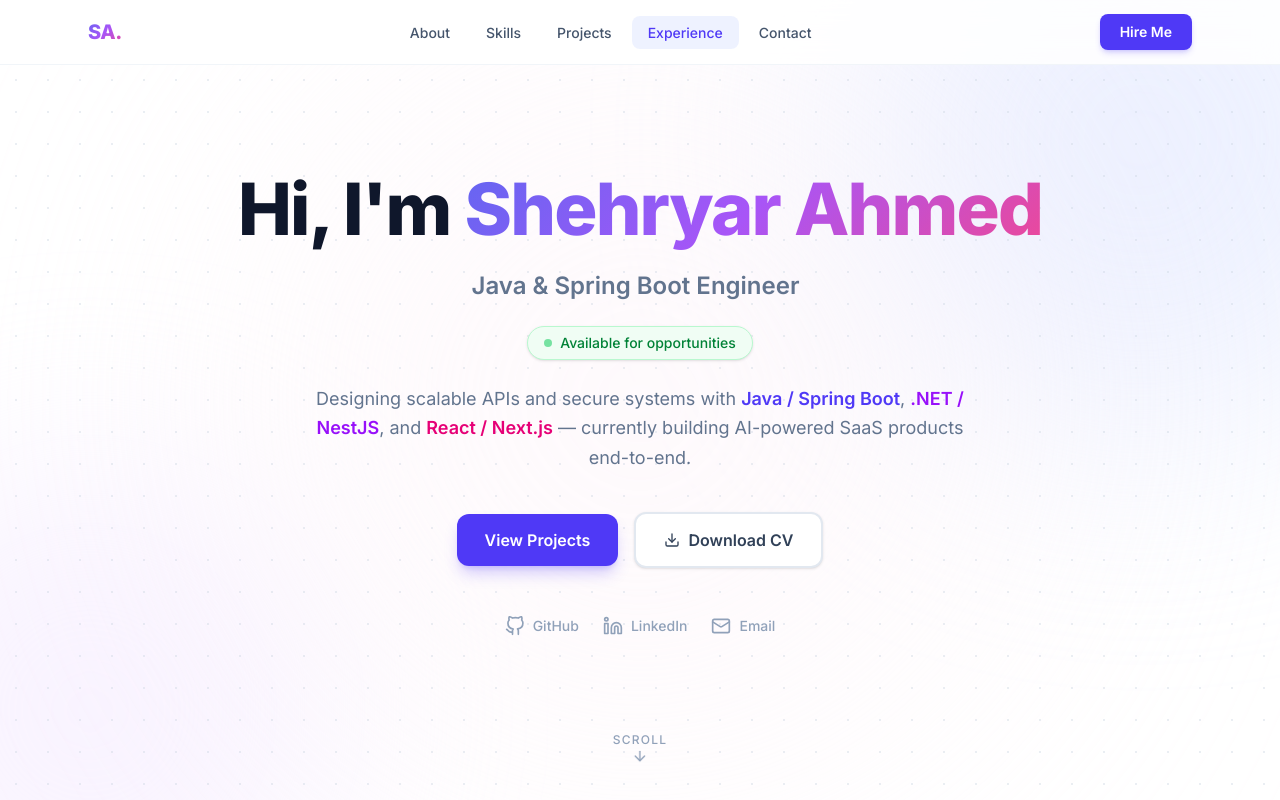
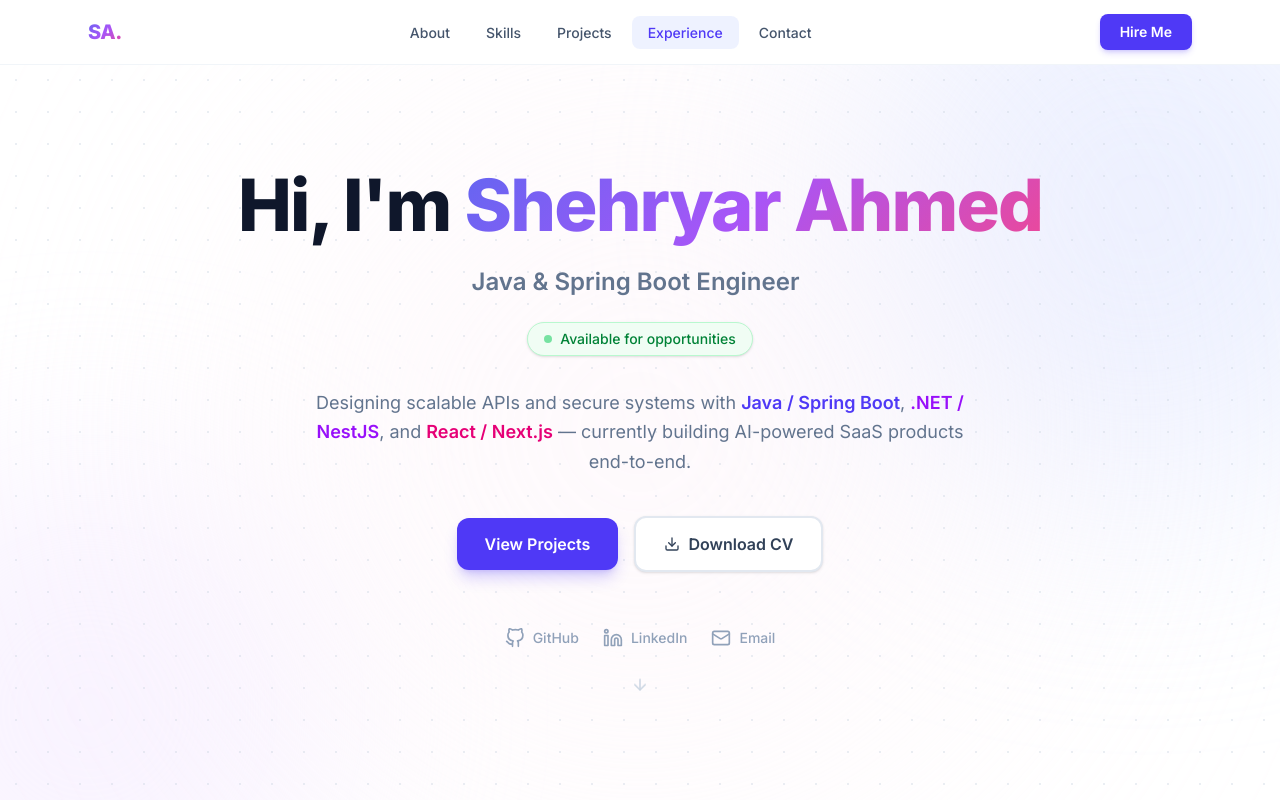
Before and after one commit to star-anonymus/shehryar-portfolio, a Next.js app: page / in a window 1280 px wide. Shown: the top 800 px of the page. Built offline with nearby package versions, Linux system fonts and the light colour scheme.

Commit message:
fix: hero starts below navbar (marginTop 64px), scroll cue in flow not absolute — eliminates SCROLL/LinkedIn overlap

```diff
--- a/components/Hero.tsx
+++ b/components/Hero.tsx
@@ -6,7 +6,8 @@ import { motion } from "framer-motion";
 
 export default function Hero() {
   return (
-    <section className="relative min-h-screen flex flex-col items-center justify-center px-6 overflow-hidden bg-white">
+    <section className="relative flex flex-col items-center justify-center px-6 overflow-hidden bg-white"
+      style={{ minHeight: "calc(100vh - 64px)", marginTop: "64px" }}>
       {/* Soft gradient blobs */}
       <div className="absolute inset-0 pointer-events-none overflow-hidden">
         <div className="absolute -top-40 -right-40 w-[600px] h-[600px] bg-indigo-100 rounded-full blur-[120px] opacity-60" />
@@ -18,7 +19,8 @@ export default function Hero() {
       <div className="absolute inset-0 opacity-[0.4]"
         style={{ backgroundImage: "radial-gradient(circle, #cbd5e1 1px, transparent 1px)", backgroundSize: "32px 32px" }} />
 
-      <div className="relative z-10 max-w-4xl mx-auto text-center">
+      {/* Hero content — vertically centered in the space below navbar */}
+      <div className="relative z-10 max-w-4xl mx-auto text-center py-16">
         {/* Name */}
         <motion.h1 initial={{ opacity: 0, y: 30 }} animate={{ opacity: 1, y: 0 }} transition={{ duration: 0.6, delay: 0.1 }}
           className="text-5xl sm:text-6xl md:text-7xl font-extrabold tracking-tight mb-4 leading-tight text-slate-900">
@@ -35,9 +37,9 @@ export default function Hero() {
           />
         </motion.div>
 
-        {/* Available badge — below title so it reads as hero content, not nav */}
+        {/* Available badge */}
         <motion.div initial={{ opacity: 0, y: 10 }} animate={{ opacity: 1, y: 0 }} transition={{ duration: 0.5, delay: 0.25 }}
-          className="inline-flex items-center gap-2 px-4 py-1.5 rounded-full border border-green-200 bg-green-50 text-green-700 text-sm font-medium mb-6 shadow-sm">
+          className="inline-flex items-center gap-2 px-4 py-1.5 rounded-full border border-green-200 bg-green-50 text-green-700 text-sm font-medium mb-8 shadow-sm">
           <span className="w-2 h-2 rounded-full bg-green-500 animate-pulse" />
           Available for opportunities
         </motion.div>
@@ -53,7 +55,7 @@ export default function Hero() {
 
         {/* CTAs */}
         <motion.div initial={{ opacity: 0, y: 20 }} animate={{ opacity: 1, y: 0 }} transition={{ duration: 0.6, delay: 0.4 }}
-          className="flex flex-wrap items-center justify-center gap-4 mb-12">
+          className="flex flex-wrap items-center justify-center gap-4 mb-14">
           <a href="#projects"
             className="px-7 py-3.5 rounded-xl bg-indigo-600 hover:bg-indigo-700 text-white font-semibold transition-all duration-200 shadow-lg shadow-indigo-600/25 hover:-translate-y-0.5">
             View Projects
@@ -67,7 +69,7 @@ export default function Hero() {
 
         {/* Socials */}
         <motion.div initial={{ opacity: 0 }} animate={{ opacity: 1 }} transition={{ duration: 0.6, delay: 0.5 }}
-          className="flex items-center justify-center gap-6">
+          className="flex items-center justify-center gap-6 mb-8">
           {[
             { href: "https://github.com/star-anonymus", icon: <FiGithub size={20} />, label: "GitHub", hoverColor: "hover:text-slate-900" },
             { href: "https://linkedin.com/in/shehryar-ahmed-93834026b", icon: <FiLinkedin size={20} />, label: "LinkedIn", hoverColor: "hover:text-blue-600" },
@@ -80,14 +82,13 @@ export default function Hero() {
             </a>
           ))}
         </motion.div>
+
+        {/* Scroll cue — inside content flow, not absolute, so it never overlaps */}
+        <motion.a href="#about" initial={{ opacity: 0 }} animate={{ opacity: 1 }} transition={{ delay: 1.2 }}
+          className="inline-flex flex-col items-center gap-1 text-slate-300 hover:text-slate-500 transition-colors" aria-label="Scroll down">
+          <ArrowDown size={18} className="animate-bounce" />
+        </motion.a>
       </div>
-
-      {/* Scroll cue */}
-      <motion.a href="#about" initial={{ opacity: 0 }} animate={{ opacity: 1 }} transition={{ delay: 1.2 }}
-        className="absolute bottom-8 left-1/2 -translate-x-1/2 flex flex-col items-center gap-1 text-slate-400 hover:text-slate-600 transition-colors" aria-label="Scroll down">
-        <span className="text-xs tracking-widest uppercase font-medium">Scroll</span>
-        <ArrowDown size={16} className="animate-bounce" />
-      </motion.a>
     </section>
   );
 }
```
